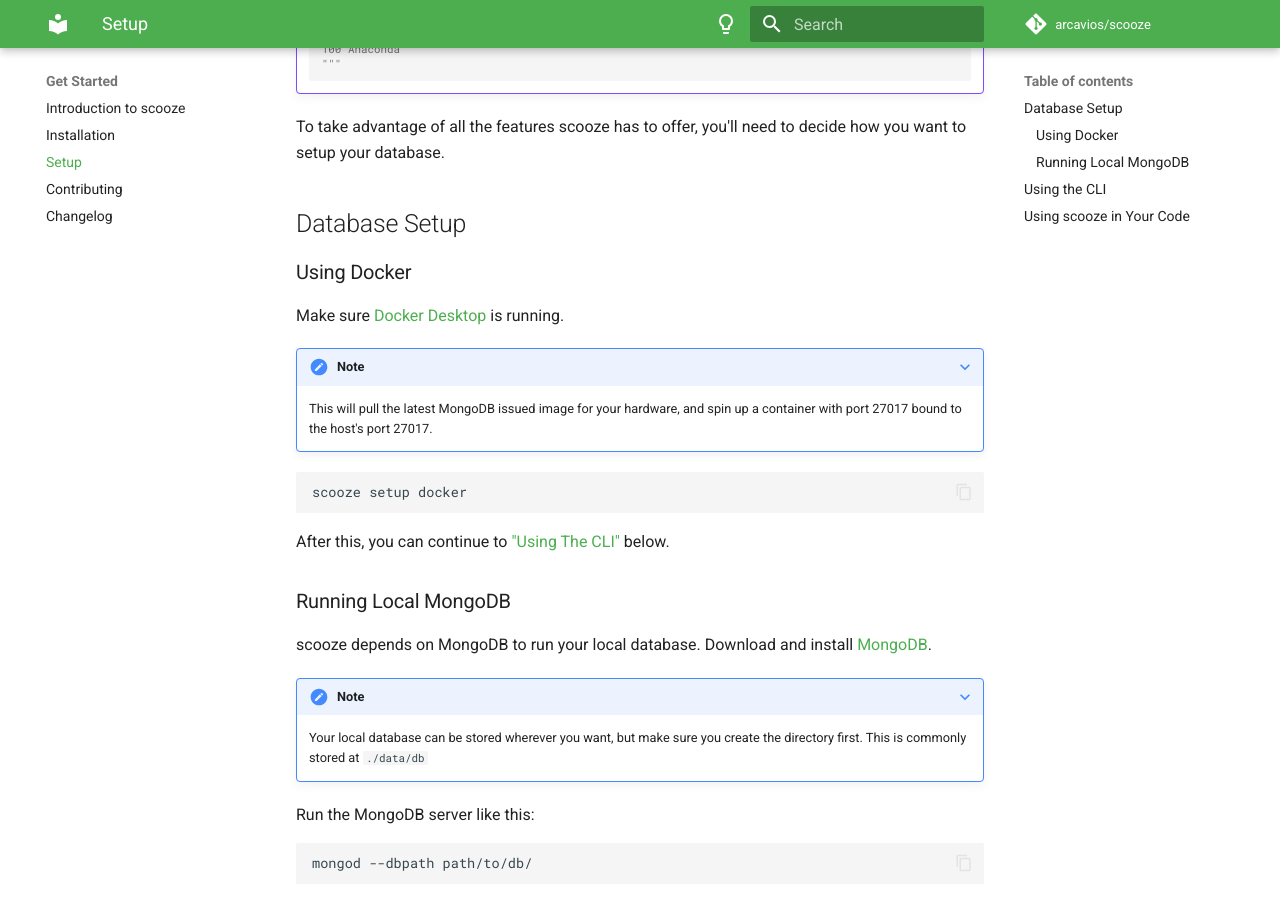
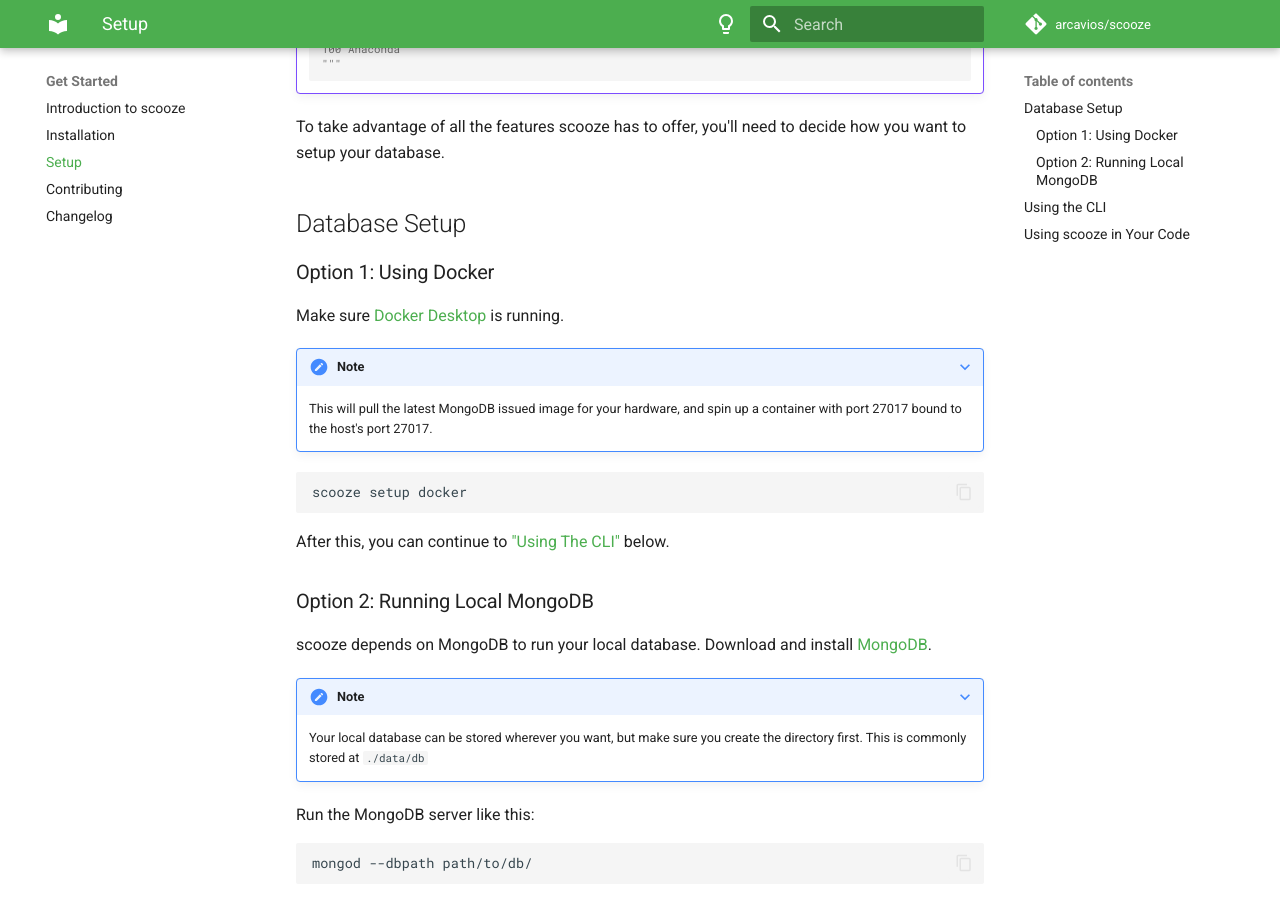
Before and after one commit to arcavios/scooze, an MkDocs documentation site: the page built from docs/setup.md, in a window 1280 px wide and 900 px high, scrolled down 712 px. Built offline with MkDocs 1.6.1 and Material for MkDocs 9.7.7, drawn with Linux system fonts in a browser that asks for light colours; comment, search, counter and statistics services are not loaded.

Commit message:
update setup.md

```diff
--- a/docs/setup.md
+++ b/docs/setup.md
@@ -34,7 +34,7 @@
 
 ## Database Setup
 
-### Using Docker
+### Option 1: Using Docker
 
 Make sure [Docker Desktop](https://www.docker.com/products/docker-desktop/) is running.
 
@@ -48,7 +48,7 @@
 
 After this, you can continue to ["Using The CLI"](#using-the-cli) below.
 
-### Running Local MongoDB
+### Option 2: Running Local MongoDB
 
 scooze depends on MongoDB to run your local database.
 Download and install [MongoDB](https://www.mongodb.com/docs/manual/installation/).
```
